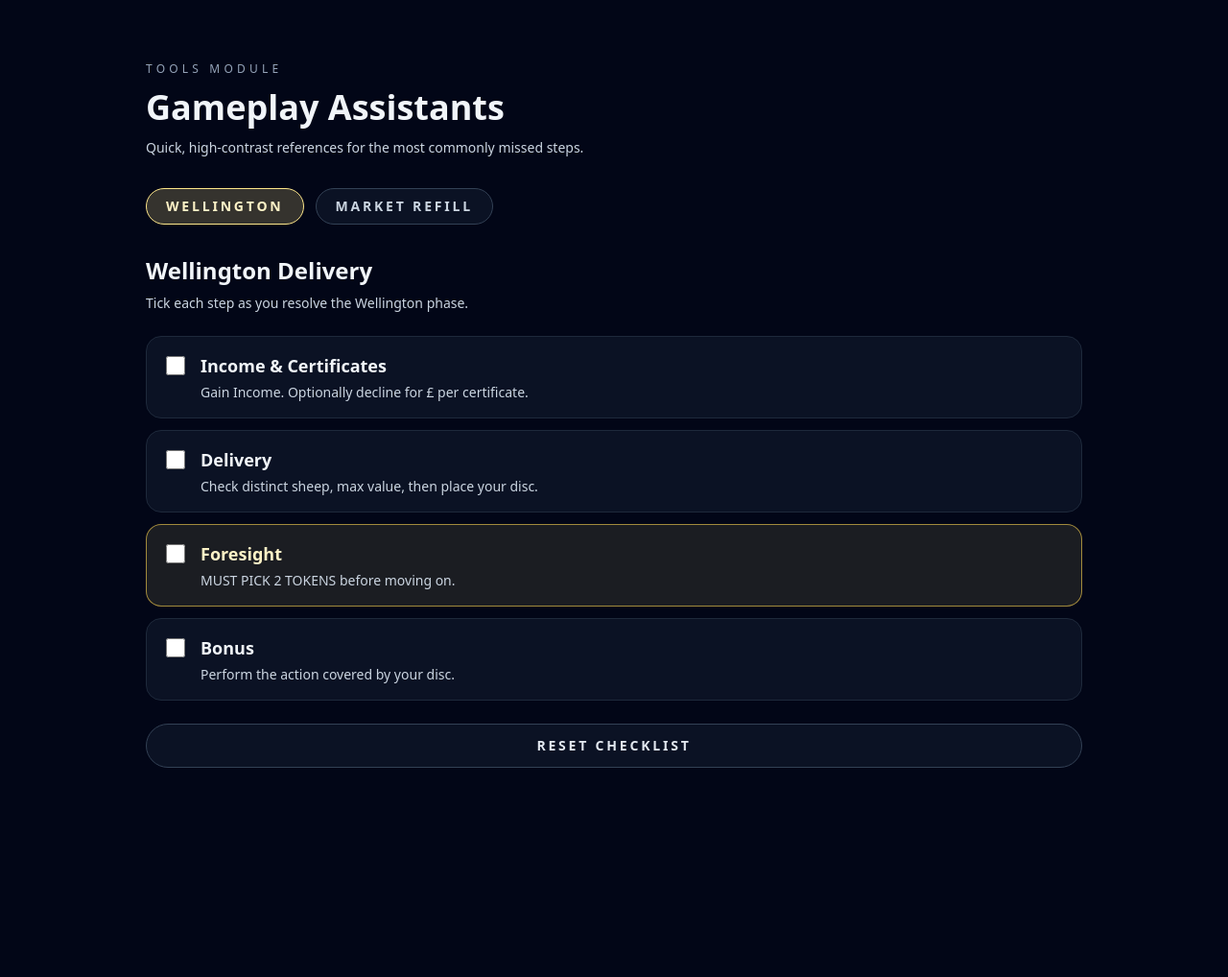
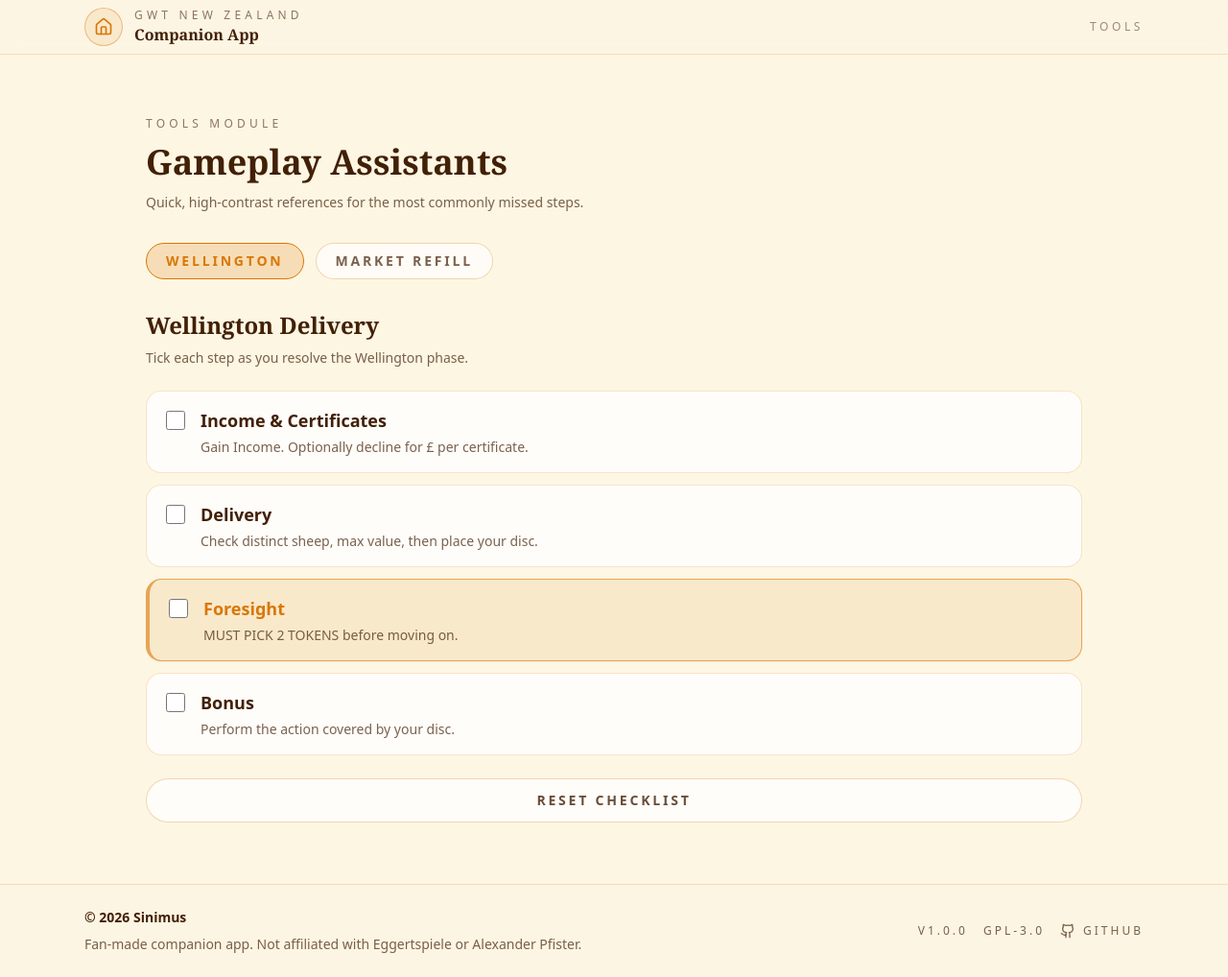
Before and after one commit to Sinimus/gwt-new_zealand-companion, a React (Vite) app: page /tools in a window 1280 px wide. Shown: the whole page at 96% size. Before the commit the page ends 864 px from the top, so only its background shows below. Built offline with nearby package versions, Linux system fonts and the light colour scheme.

Commit message:
Apply global layout and theme polish

```diff
--- a/src/App.tsx
+++ b/src/App.tsx
@@ -1,5 +1,6 @@
 import { Link, Route, Routes } from 'react-router-dom';
 import { BookOpen, Map, Trophy, Wrench } from 'lucide-react';
+import AppLayout from './components/layout/AppLayout';
 import SetupPage from './modules/setup/SetupPage';
 import CodexPage from './modules/codex/CodexPage';
 import ToolsPage from './modules/tools/ToolsPage';
@@ -34,14 +35,14 @@ const modules = [
 
 function Dashboard() {
   return (
-    <main className="min-h-screen bg-slate-950 text-slate-100">
+    <main className="bg-canvas text-text">
       <div className="mx-auto flex w-full max-w-5xl flex-col gap-10 px-6 py-16">
         <header className="space-y-4">
-          <p className="text-sm uppercase tracking-[0.3em] text-slate-400">GWT Companion</p>
-          <h1 className="text-4xl font-semibold text-slate-50 sm:text-5xl">
+          <p className="text-sm uppercase tracking-[0.3em] text-text/60">GWT Companion</p>
+          <h1 className="text-4xl font-semibold text-text sm:text-5xl">
             Great Western Trail: New Zealand
           </h1>
-          <p className="max-w-2xl text-base text-slate-300 sm:text-lg">
+          <p className="max-w-2xl text-base text-text/70 sm:text-lg">
             A focused command center for setup, rules, utilities, and scoring.
           </p>
         </header>
@@ -52,14 +53,14 @@ function Dashboard() {
               <Link
                 key={module.title}
                 to={module.to}
-                className="group rounded-2xl border border-slate-800 bg-slate-900/70 p-6 transition hover:-translate-y-1 hover:border-slate-600 hover:bg-slate-900"
+                className="group rounded-2xl border border-primary/20 bg-white/70 p-6 shadow-sm transition hover:-translate-y-1 hover:border-primary/50 hover:bg-white"
               >
                 <div className="flex items-center justify-between">
-                  <h2 className="text-xl font-semibold text-slate-100">{module.title}</h2>
-                  <Icon className="h-6 w-6 text-slate-400 transition group-hover:text-slate-200" />
+                  <h2 className="text-xl font-semibold text-text">{module.title}</h2>
+                  <Icon className="h-6 w-6 text-primary transition group-hover:text-secondary" />
                 </div>
-                <p className="mt-3 text-sm text-slate-400">{module.description}</p>
-                <span className="mt-6 inline-flex text-xs uppercase tracking-[0.2em] text-slate-500">
+                <p className="mt-3 text-sm text-text/70">{module.description}</p>
+                <span className="mt-6 inline-flex text-xs uppercase tracking-[0.2em] text-text/60">
                   Enter module
                 </span>
               </Link>
@@ -73,6 +74,7 @@ function Dashboard() {
 
 export default function App() {
   return (
+    <AppLayout>
       <Routes>
         <Route path="/" element={<Dashboard />} />
         <Route path="/setup" element={<SetupPage />} />
@@ -80,5 +82,6 @@ export default function App() {
         <Route path="/tools" element={<ToolsPage />} />
         <Route path="/scoring" element={<ScoringPage />} />
       </Routes>
+    </AppLayout>
   );
 }
--- /dev/null
+++ b/src/components/layout/AppLayout.tsx
@@ -0,0 +1,17 @@
+import type { ReactNode } from 'react';
+import Footer from './Footer';
+import Header from './Header';
+
+type AppLayoutProps = {
+  children: ReactNode;
+};
+
+export default function AppLayout({ children }: AppLayoutProps) {
+  return (
+    <div className="flex min-h-screen flex-col bg-canvas text-text">
+      <Header />
+      <div className="flex-1">{children}</div>
+      <Footer />
+    </div>
+  );
+}
--- /dev/null
+++ b/src/components/layout/Footer.tsx
@@ -0,0 +1,27 @@
+import { Github } from 'lucide-react';
+
+export default function Footer() {
+  return (
+    <footer className="border-t border-primary/20 bg-canvas/95">
+      <div className="mx-auto flex w-full max-w-6xl flex-col gap-4 px-6 py-6 text-sm text-text/70 md:flex-row md:items-center md:justify-between">
+        <div className="space-y-2">
+          <p className="font-semibold text-text">© 2026 Sinimus</p>
+          <p>Fan-made companion app. Not affiliated with Eggertspiele or Alexander Pfister.</p>
+        </div>
+        <div className="flex flex-wrap items-center gap-4 text-xs uppercase tracking-[0.25em]">
+          <span>v1.0.0</span>
+          <span>GPL-3.0</span>
+          <a
+            href="https://github.com/Sinimus/gmt-new_zealand-companion"
+            target="_blank"
+            rel="noreferrer"
+            className="inline-flex items-center gap-2 text-text/70 transition hover:text-primary"
+          >
+            <Github className="h-4 w-4" />
+            GitHub
+          </a>
+        </div>
+      </div>
+    </footer>
+  );
+}
--- /dev/null
+++ b/src/components/layout/Header.tsx
@@ -0,0 +1,32 @@
+import { Home } from 'lucide-react';
+import { Link, useLocation } from 'react-router-dom';
+
+const routeLabels: Record<string, string> = {
+  '/': 'Dashboard',
+  '/setup': 'Setup',
+  '/codex': 'Codex',
+  '/tools': 'Tools',
+  '/scoring': 'Scoring',
+};
+
+export default function Header() {
+  const location = useLocation();
+  const moduleLabel = routeLabels[location.pathname] ?? 'Module';
+
+  return (
+    <header className="sticky top-0 z-30 border-b border-primary/20 bg-canvas/90 backdrop-blur">
+      <div className="mx-auto flex w-full max-w-6xl items-center justify-between px-6 py-2">
+        <Link to="/" className="flex items-center gap-3 text-text">
+          <span className="flex h-10 w-10 items-center justify-center rounded-full border border-primary/40 bg-primary/10">
+            <Home className="h-5 w-5 text-primary" />
+          </span>
+          <div>
+            <p className="text-xs uppercase tracking-[0.35em] text-text/60">GWT New Zealand</p>
+            <p className="font-heading text-base font-semibold">Companion App</p>
+          </div>
+        </Link>
+        <span className="text-xs uppercase tracking-[0.3em] text-text/50">{moduleLabel}</span>
+      </div>
+    </header>
+  );
+}
--- a/src/index.css
+++ b/src/index.css
@@ -3,13 +3,23 @@
 @tailwind utilities;
 
 :root {
-  font-family: 'IBM Plex Sans', system-ui, sans-serif;
+  font-family: 'Source Sans 3', system-ui, sans-serif;
+  color: #422006;
+  background-color: #fdf6e3;
 }
 
 body {
   margin: 0;
   min-height: 100vh;
-  background-color: #020617;
+  background-color: #fdf6e3;
+  color: #422006;
+}
+
+h1,
+h2,
+h3,
+h4 {
+  font-family: 'Merriweather', 'Georgia', serif;
 }
 
 * {
--- a/src/modules/tools/ToolsPage.tsx
+++ b/src/modules/tools/ToolsPage.tsx
@@ -13,12 +13,12 @@ export default function ToolsPage() {
   const [activeTab, setActiveTab] = useState<ToolTab>('wellington');
 
   return (
-    <main className="min-h-screen bg-slate-950 text-slate-100">
+    <main className="min-h-screen bg-canvas text-text">
       <div className="mx-auto flex w-full max-w-5xl flex-col gap-8 px-6 py-16">
         <header className="space-y-3">
-          <p className="text-xs uppercase tracking-[0.35em] text-slate-400">Tools Module</p>
+          <p className="text-xs uppercase tracking-[0.35em] text-text/60">Tools Module</p>
           <h1 className="text-3xl font-semibold sm:text-4xl">Gameplay Assistants</h1>
-          <p className="max-w-2xl text-sm text-slate-300">
+          <p className="max-w-2xl text-sm text-text/70">
             Quick, high-contrast references for the most commonly missed steps.
           </p>
         </header>
@@ -33,8 +33,8 @@ export default function ToolsPage() {
                 onClick={() => setActiveTab(tab.id)}
                 className={`rounded-full border px-5 py-2 text-sm font-semibold uppercase tracking-[0.2em] transition ${
                   isActive
-                    ? 'border-amber-200 bg-amber-200/20 text-amber-100'
-                    : 'border-slate-700 bg-slate-900/70 text-slate-300 hover:border-slate-500'
+                    ? 'border-primary bg-primary/20 text-primary'
+                    : 'border-primary/30 bg-white/70 text-text/70 hover:border-primary'
                 }`}
               >
                 {tab.label}
--- a/src/modules/tools/components/MarketRefillGuide.tsx
+++ b/src/modules/tools/components/MarketRefillGuide.tsx
@@ -17,8 +17,8 @@ export default function MarketRefillGuide() {
   return (
     <section className="flex flex-col gap-6">
       <header className="space-y-2">
-        <h2 className="text-2xl font-semibold text-slate-100">Sheep Market Refill</h2>
-        <p className="text-sm text-slate-300">
+        <h2 className="text-2xl font-semibold text-text">Sheep Market Refill</h2>
+        <p className="text-sm text-text/70">
           Quick reference for how many cards to refill based on player count.
         </p>
       </header>
@@ -27,17 +27,17 @@ export default function MarketRefillGuide() {
         {playerRules.map((entry) => (
           <div
             key={entry.count}
-            className="rounded-2xl border border-slate-800 bg-slate-900/70 p-5"
+            className="rounded-2xl border border-primary/20 bg-white/80 p-5"
           >
-            <p className="text-xs uppercase tracking-[0.35em] text-slate-400">
+            <p className="text-xs uppercase tracking-[0.35em] text-text/60">
               {entry.count} Players
             </p>
-            <p className="mt-3 text-lg font-semibold text-slate-100">{entry.rule}</p>
+            <p className="mt-3 text-lg font-semibold text-text">{entry.rule}</p>
           </div>
         ))}
       </div>
 
-      <div className="rounded-2xl border border-slate-800 bg-slate-900/70 p-5 text-sm text-slate-300">
+      <div className="rounded-2xl border border-primary/20 bg-white/80 p-5 text-sm text-text/70">
         Always refill immediately after buying sheep. If your group uses variants, confirm
         against your rulebook.
       </div>
--- a/src/modules/tools/components/WellingtonChecklist.tsx
+++ b/src/modules/tools/components/WellingtonChecklist.tsx
@@ -46,8 +46,8 @@ export default function WellingtonChecklist() {
   return (
     <section className="flex flex-col gap-6">
       <header className="space-y-2">
-        <h2 className="text-2xl font-semibold text-slate-100">Wellington Delivery</h2>
-        <p className="text-sm text-slate-300">
+        <h2 className="text-2xl font-semibold text-text">Wellington Delivery</h2>
+        <p className="text-sm text-text/70">
           Tick each step as you resolve the Wellington phase.
         </p>
       </header>
@@ -60,25 +60,25 @@ export default function WellingtonChecklist() {
               key={step.id}
               className={`flex cursor-pointer items-start gap-4 rounded-2xl border px-5 py-4 transition ${
                 step.highlight
-                  ? 'border-amber-300/60 bg-amber-200/10'
-                  : 'border-slate-800 bg-slate-900/70'
+                  ? 'border-l-4 border-primary/60 bg-primary/10 shadow-sm'
+                  : 'border-primary/20 bg-white/80'
               }`}
             >
               <input
                 type="checkbox"
                 checked={isChecked}
                 onChange={() => toggle(step.id)}
-                className="mt-1 h-5 w-5 accent-amber-200"
+                className="mt-1 h-5 w-5 accent-primary"
               />
               <div>
                 <p
                   className={`text-lg font-semibold ${
-                    step.highlight ? 'text-amber-100' : 'text-slate-100'
+                    step.highlight ? 'text-primary' : 'text-text'
                   }`}
                 >
                   {step.title}
                 </p>
-                <p className="mt-1 text-sm text-slate-300">{step.detail}</p>
+                <p className="mt-1 text-sm text-text/70">{step.detail}</p>
               </div>
             </label>
           );
@@ -88,7 +88,7 @@ export default function WellingtonChecklist() {
       <button
         type="button"
         onClick={() => setChecked(defaultState)}
-        className="w-full rounded-full border border-slate-700 bg-slate-900/70 px-5 py-3 text-sm font-semibold uppercase tracking-[0.2em] text-slate-200 transition hover:border-slate-500 hover:bg-slate-900"
+        className="w-full rounded-full border border-primary/30 bg-white/80 px-5 py-3 text-sm font-semibold uppercase tracking-[0.2em] text-text/80 transition hover:border-primary hover:bg-white"
       >
         Reset Checklist
       </button>
--- a/tailwind.config.ts
+++ b/tailwind.config.ts
@@ -3,7 +3,18 @@ import type { Config } from 'tailwindcss';
 export default {
   content: ['./index.html', './src/**/*.{ts,tsx}'],
   theme: {
-    extend: {},
+    extend: {
+      colors: {
+        canvas: '#fdf6e3',
+        primary: '#d97706',
+        secondary: '#10b981',
+        accent: '#0ea5e9',
+        text: '#422006',
+      },
+      fontFamily: {
+        heading: ['Merriweather', 'Georgia', 'serif'],
+      },
+    },
   },
   plugins: [],
 } satisfies Config;
```
Also changed, not shown: src/components/ui/BuildingCard.tsx (+11 -9 lines), src/modules/codex/CodexPage.tsx (+24 -21 lines), 1 other file (tests, documents, lock files or other folders). Lines whose indentation alone changed are shown as unchanged.
